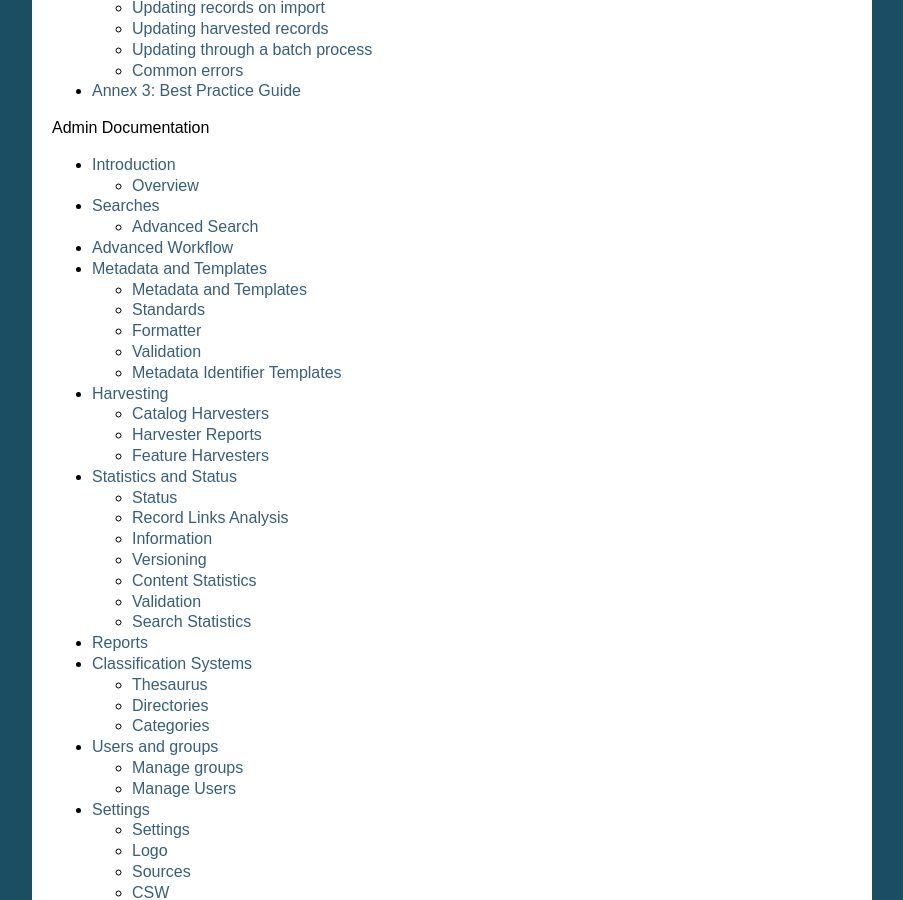
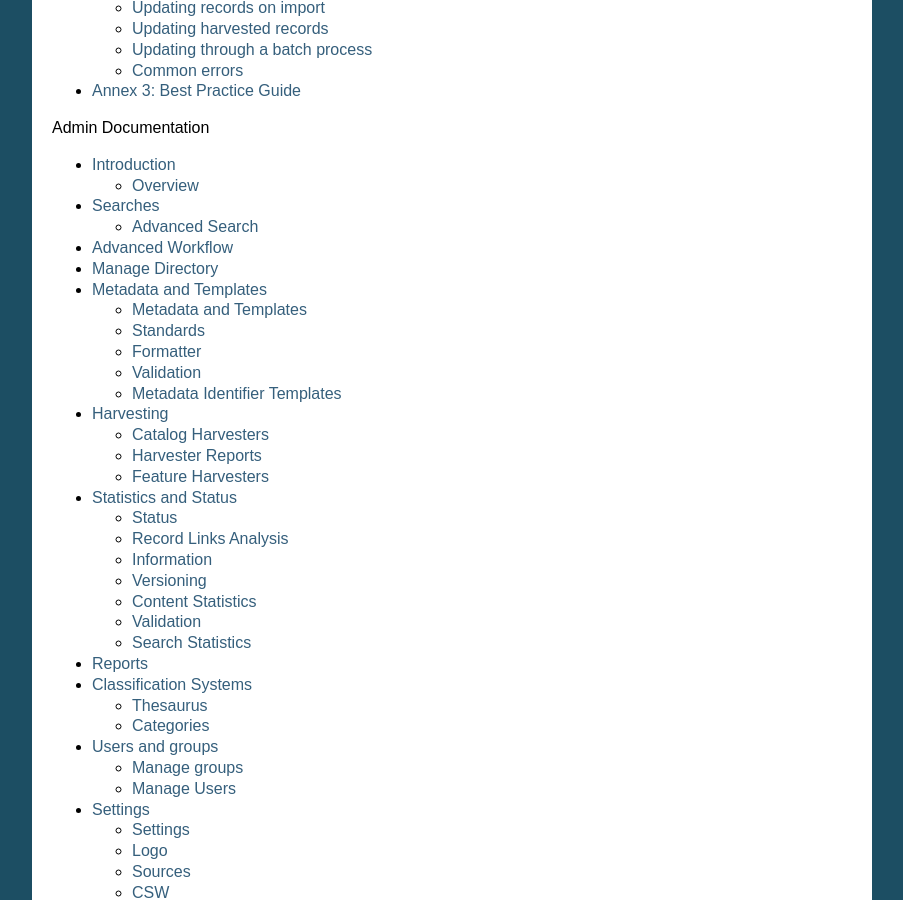
Before and after one commit to AstunTechnology/ssdidocs, a Sphinx documentation site: the page built from docs/index.rst, in a window 1280 px wide and 900 px high, scrolled down 2099 px. Shown: the whole window, without its empty margins (198-1101 px from the left). Built offline with Sphinx 7.4.7, drawn with Linux system fonts in a browser that asks for light colours; some of the changed lines change nothing that is shown.

Commit message:
relocate and rename 'Directories' section

```diff
--- a/docs/ssdi_adminguidance.rst
+++ b/docs/ssdi_adminguidance.rst
@@ -92,6 +92,38 @@ To act on multiple metadata records, use the select function and choose the appr
 |image-6|
 
 Figure 2.1.2: Administrative functions that act on multiple records
+
+Manage Directory
+================
+
+Directories are snippets of information that can be pre-completed and inserted into metadata records.
+They are derived from subtemplates that are part of metadata standards. The available subtemplates are shown as tabs across the top of the Directory subsection- for Gemini 2.2 and 2.3 these are
+**Organizations and contacts**, **Data Quality Reports (Completeness)** and **Data Quality Reports (Domain Consistency)**.
+The **Manage Directory** section can be accessed by clicking on the Contribute button in the header menu and then on **Manage directory**.
+
+Selecting **Organizations and contacts** shows the metadata snippet for adding a Points of Contact subtemplate. To create a new record based on this template, click the "Duplicate" icon (|image14c|) in the **Actions** dropdown.
+
+|image14a|
+
+Figure 6.2.1: The Organizations and contacts interface
+
+Along the top of the entry window are, from left to right:
+
+* Group (dropdown)- which group should have ownership of this subtemplate
+* Permissions- which groups should have visibility of this subtemplate
+* Validation status
+* Save
+* Save and close
+
+It's also possible to change the view that is used for completing this subtemplate, from default to xml view by clicking the blue "eye" symbol (|image14d|).
+
+Once saved, the contact will be available using the "search for a contact" dialogue when creating or editng a metadata record.
+
+|image14b|
+
+Figure 6.2.2: Adding a point of contact snippet when editing a record
+
+The dropdown box next to the contact name allows the user to choose the element where this snippet should be inserted.
 
 Metadata and Templates
 ======================
@@ -405,35 +437,6 @@ It is possible to add additional thesauri by clicking the "Add thesaurus" link.
 * From local file - upload a thesaurus in SKOS format (XML or RDF extensions) from your local hard drive
 * From URL - provide a link to a compatible thesaurus online
 * New thesaurus - build one from scratch in Geonetwork
-
-Directories
------------
-
-Directories are snippets of information that can be pre-completed and inserted into metadata records. They are derived from subtemplates that are part of metadata standards. The available subtemplates are shown as tabs across the top of the Directory subsection- for Gemini 2.2 and 2.3 these are **Organizations and contacts**, **Data Quality Reports (Completeness)** and **Data Quality Reports (Domain Consistency)**. The **Manage Directory** section can be accessed by clicking on the Contribute button in the header menu and then on **Manage directory**.
-
-Selecting **Organizations and contacts** shows the metadata snippet for adding a Points of Contact subtemplate. To create a new record based on this template, click the "Duplicate" icon (|image14c|) in the **Actions** dropdown.
-
-|image14a|
-
-Figure 6.2.1: The Organizations and contacts interface
-
-Along the top of the entry window are, from left to right:
-
-* Group (dropdown)- which group should have ownership of this subtemplate
-* Permissions- which groups should have visibility of this subtemplate
-* Validation status
-* Save
-* Save and close
-
-It's also possible to change the view that is used for completing this subtemplate, from default to xml view by clicking the blue "eye" symbol (|image14d|).
-
-Once saved, the contact will be available using the "search for a contact" dialogue when creating or editng a metadata record.
-
-|image14b|
-
-Figure 6.2.2: Adding a point of contact snippet when editing a record
-
-The dropdown box next to the contact name allows the user to choose the element where this snippet should be inserted.
 
 Categories
 ----------
```
